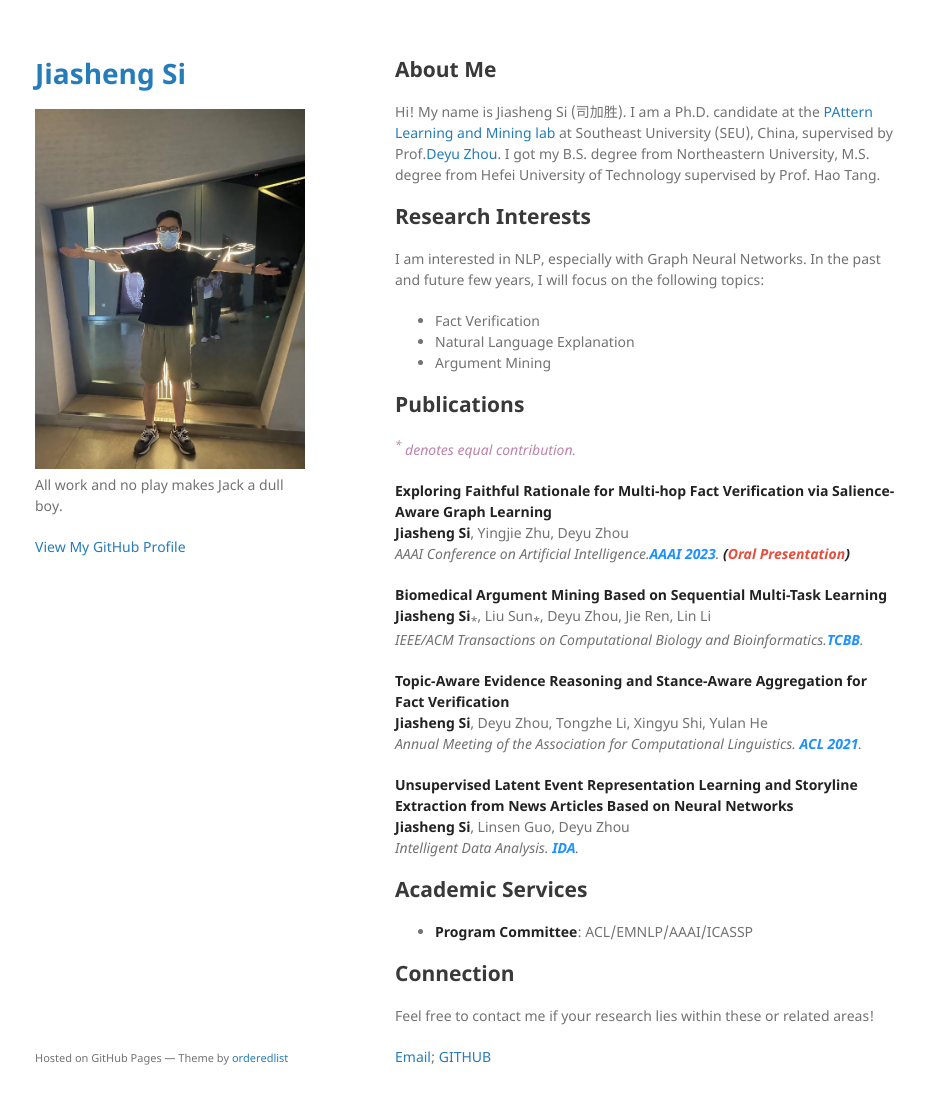
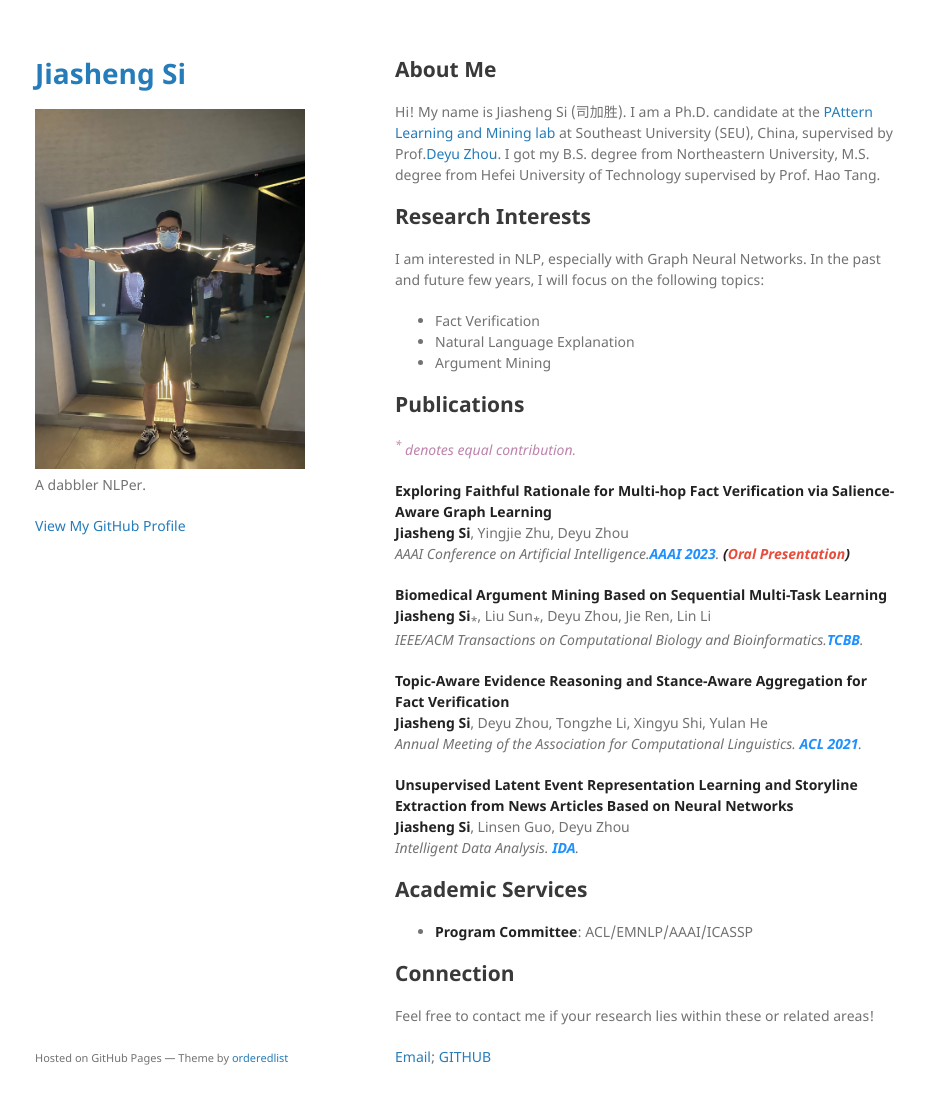
Before and after one commit to jasenchn/jasenchn.github.io, a Jekyll site: the page built from index.md, in a window 1280 px wide and 1137 px high. Shown: the top 1104 px of the window, without its empty margins (175-1100 px from the left). Built offline with Jekyll 4.4.1, drawn with Linux system fonts in a browser that asks for light colours; our own code applies the rules of GitHub Pages for plain Markdown files.

Commit message:
Update _config.yml

```diff
--- a/_config.yml
+++ b/_config.yml
@@ -1,6 +1,6 @@
 title: Jiasheng Si
 logo: /assets/img/Self.jpg
-description: All work and no play makes Jack a dull boy.
+description: A dabbler NLPer.
 show_downloads: false
 google_analytics:
 theme: jekyll-theme-minimal
```
